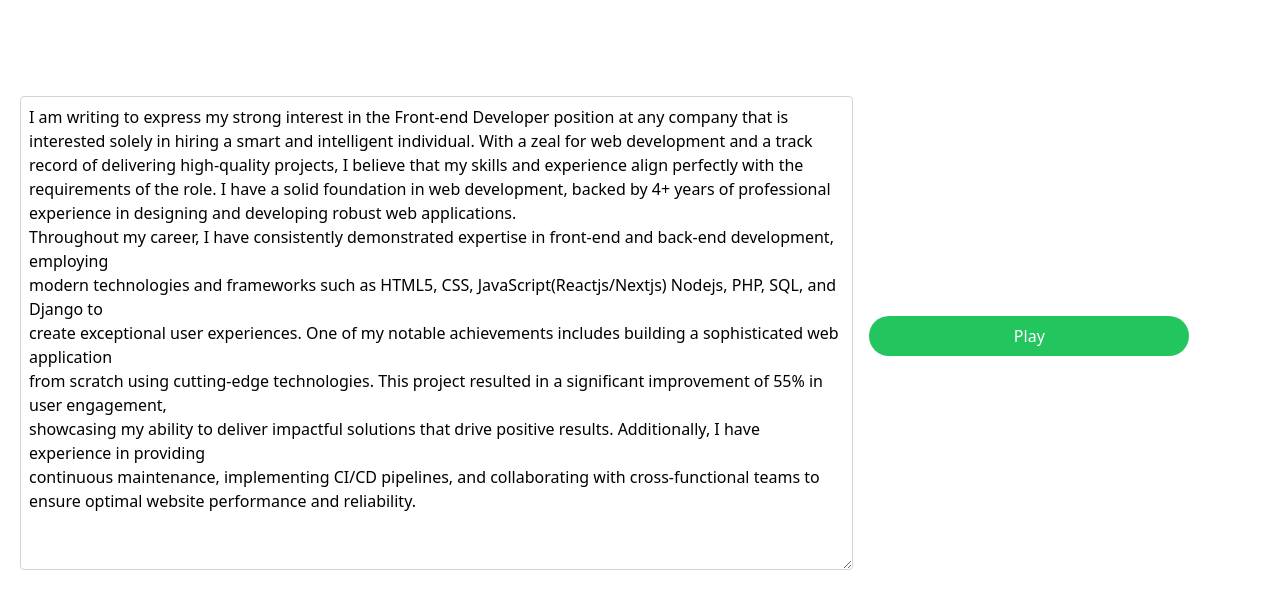
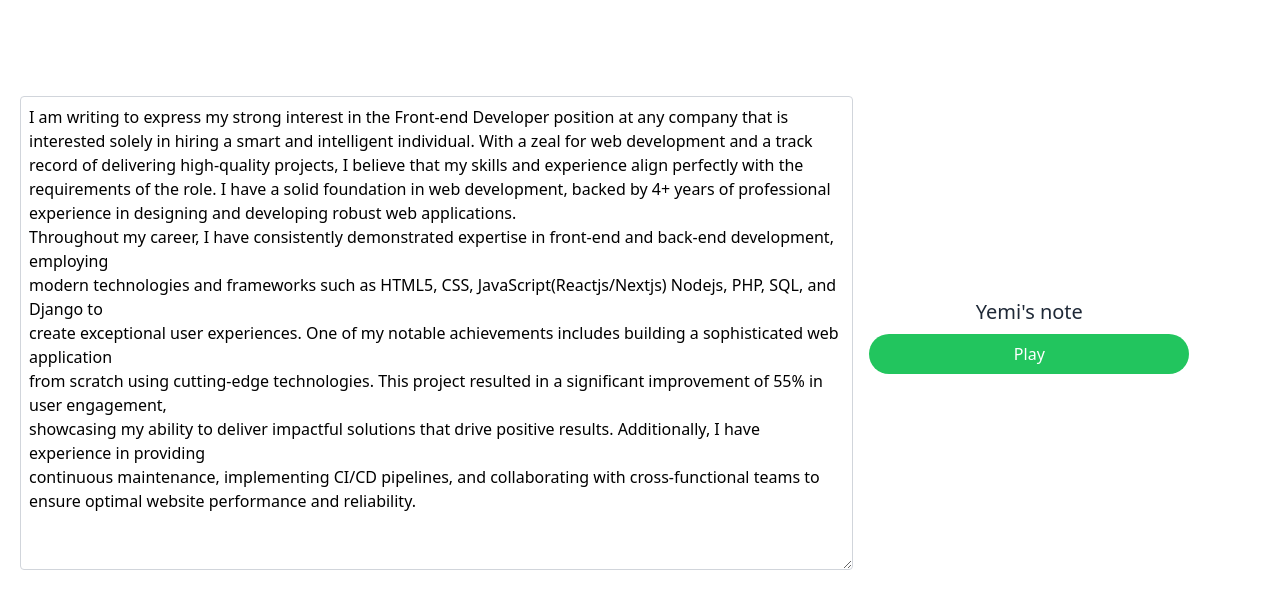
Before and after one commit to BisiOlaYemi/Text2speech, a React (Create React App) app: page / in a window 1280 px wide. Shown: the top 608 px of the page. Built offline with nearby package versions, Linux system fonts and the light colour scheme.

Commit message:
Added title above the play button

```diff
--- a/src/components/TextToSpeech.jsx
+++ b/src/components/TextToSpeech.jsx
@@ -51,6 +51,7 @@ continuous maintenance, implementing CI/CD pipelines, and collaborating with cro
         />
       </div>
       <div className="w-1/4 ml-4 mt-24">
+        <h1 className='text-xl text-gray-800 mb-2 text-center'>Yemi's note</h1>
         <button
           className={`w-full py-2 px-2 rounded-full ${
             isPlaying ? 'bg-red-500 text-white' : 'bg-green-500 text-white'
```
